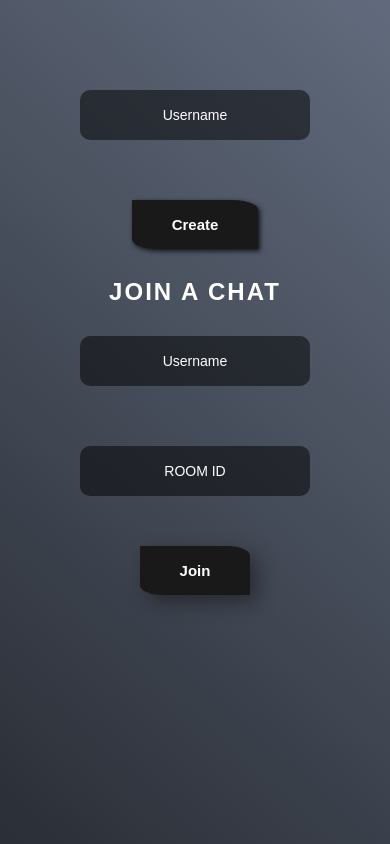
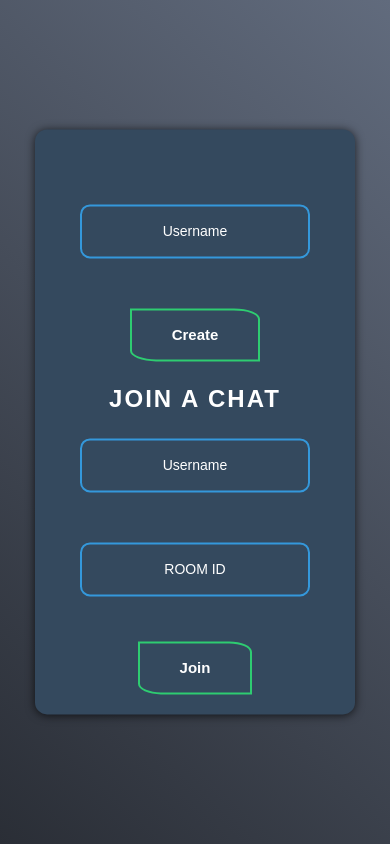
Before and after one commit to kennethoo/Chat-room, a website: page index.html in a window 390 px wide. Drawn offline with nearby package versions, Linux system fonts and the light colour scheme; no server answers.

Commit message:
make it better

```diff
--- a/index.html
+++ b/index.html
@@ -35,13 +35,17 @@
 
 
 <style type="text/css">
-
-   body {
+html{
+  background: rgba(42,46,54,1);;
+}
+body{
   margin:0;
   padding:0;
+  box-sizing: border-box;
   font-family:sans-serif;
  background:#34495E;
- background: linear-gradient(42deg, rgba(42,46,54,1) 0%, rgba(97,107,125,1) 100%);
+ width: 100vw;
+background: linear-gradient(42deg, rgba(42,46,54,1) 0%, rgba(97,107,125,1) 100%);
  }
  h3{
   color: white
@@ -79,13 +83,13 @@ font-size: 15px;
 }
  .box {
 
-  width:340px;
+  width:320px;
   padding:0px;
   position:absolute;
    top :50%;
    left:50%;
    transform:translate(-50%,-50%);
-   background:  #34495E;
+  background:#34495E;
 
    text-align: center;
 
@@ -151,8 +155,7 @@ background-color: #0e1e24;*/
  border:0;
  background:none;
  display: block;
- margin-top: 20px;
-  margin-bottom: 20px;
+margin: 20px;
  text-align: center;
  border:2px solid #3498db;
  padding: 15px 11px;
@@ -201,46 +204,31 @@ border-bottom-left-radius: 20%;
  }
   #room{
 
-     border: 0;
-
-     background: rgb(0,0,0,0.5);
 
   }
 
   #room:focus{
 
 
-   background: none;
-
-    border:2px solid #2ecc71 ;
 
   }
   #user-Join{
-     border: 0;
-  background: rgb(0,0,0,0.5);
+
 
 
   }
   #user-Join:focus{
 
 
-   background: none;
 
-    border:2px solid #2ecc71 ;
 
   }
   #create{
-    border: 0;
 
-
- box-shadow: 2px 2px 5px rgba(0,0,0,0.8);
-
-/*background-color: #4D5656;*/
-background:#191919;
   }
 
   #create:hover{
-    background: #C0392B;
+
 
 
   }
@@ -250,25 +238,21 @@ background:#191919;
 
     #nameNew{
 
-    border: 0;
-   background: rgba(0,0,0,0.5);
+
 
     }
     #nameNew:focus{
 
-   background: none;
 
-    border:2px solid #2ecc71 ;
 
     }
 
   .box {
- height: 100vh;
-width: 100%;
+
 /*background: #000;*/
 /*background-image: linear-gradient(#fe8c00,#f83600);*/
-background: rgb(52,73,94,0.8);
- background: linear-gradient(42deg, rgba(42,46,54,1) 0%, rgba(97,107,125,1) 100%);
+ background:#34495E;
+ border-radius: 12px;
  }
 
  #bottom{
@@ -299,14 +283,11 @@ font-weight: bold
  }
  #join{
 
- border: 0;
 
-background:#191919;
- box-shadow:  7px 7px 20px rgba(0,0,0,0.4);
  }
  #join:hover{
 
-  background: #C0392B;
+
 
  }
  .menu{
@@ -346,7 +327,7 @@ display: flex;
 }
 @media only screen and (max-height: 568px){
   #nameNew{
-margin-top:-30px;
+margin-top:-20px;
   }
 
 }
@@ -354,10 +335,10 @@ margin-top:-30px;
 
 
  .box input[type = "text"],.box input[type = "password"]{
-    margin:30px;
+    margin:25px;
   }
   .box input[type ="submit"]{
-margin:30px;
+margin:25px;
   }
 }
 
```
Also changed, not shown: p1.png (added), p2.png (added), p3.png (added).
